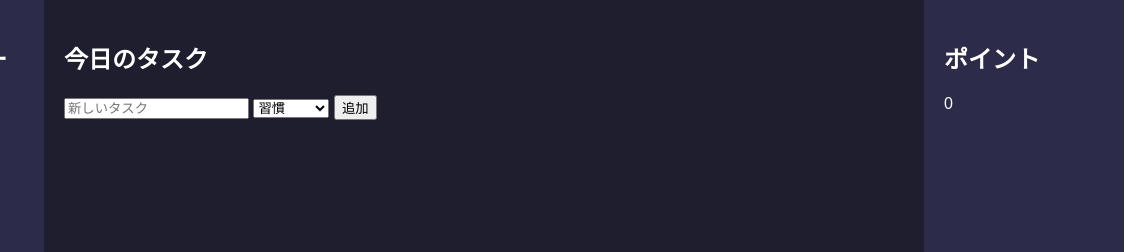
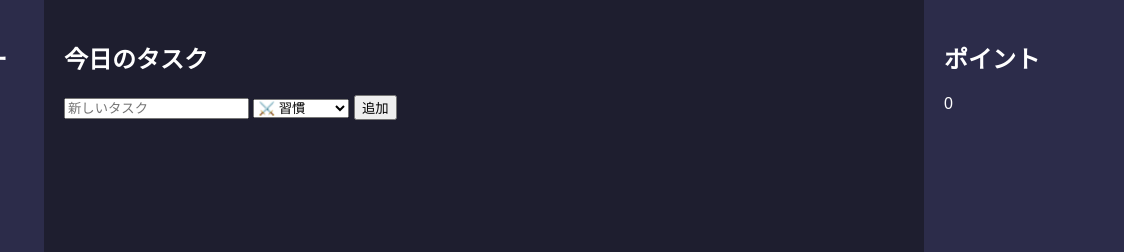
Before and after one commit to shimasuke07-code/taskQuest, a plain HTML site: page index.html in a window 1280 px wide. Shown: the top 252 px of the page, 156-1280 px from the left. Drawn offline with Linux system fonts and the light colour scheme; files that its build step writes are made by us from their sources; files whose address does not match are found by name.

Commit message:
Update index.html

```diff
--- a/index.html
+++ b/index.html
@@ -1,8 +1,10 @@
 <!DOCTYPE html>
-<html>
+<html lang="ja">
 <head>
   <meta charset="UTF-8">
   <title>TaskQuest</title>
+  <!-- ゲームっぽいフォント -->
+  <link href="https://fonts.googleapis.com/css2?family=Press+Start+2P&display=swap" rel="stylesheet">
   <link rel="stylesheet" href="css/style.css">
 </head>
 <body>
@@ -23,9 +25,9 @@
 
     <input type="text" id="taskInput" placeholder="新しいタスク">
     <select id="categorySelect">
-      <option value="習慣">習慣</option>
-      <option value="今日">今日</option>
-      <option value="やること">やること</option>
+      <option value="習慣">⚔️ 習慣</option>
+      <option value="今日">🛡️ 今日</option>
+      <option value="やること">💎 やること</option>
     </select>
     <button onclick="addTask()">追加</button>
   </div>
@@ -38,3 +40,7 @@
   <script src="js/script.js"></script>
 </body>
 </html>
+
+  <script src="js/script.js"></script>
+</body>
+</html>
```
